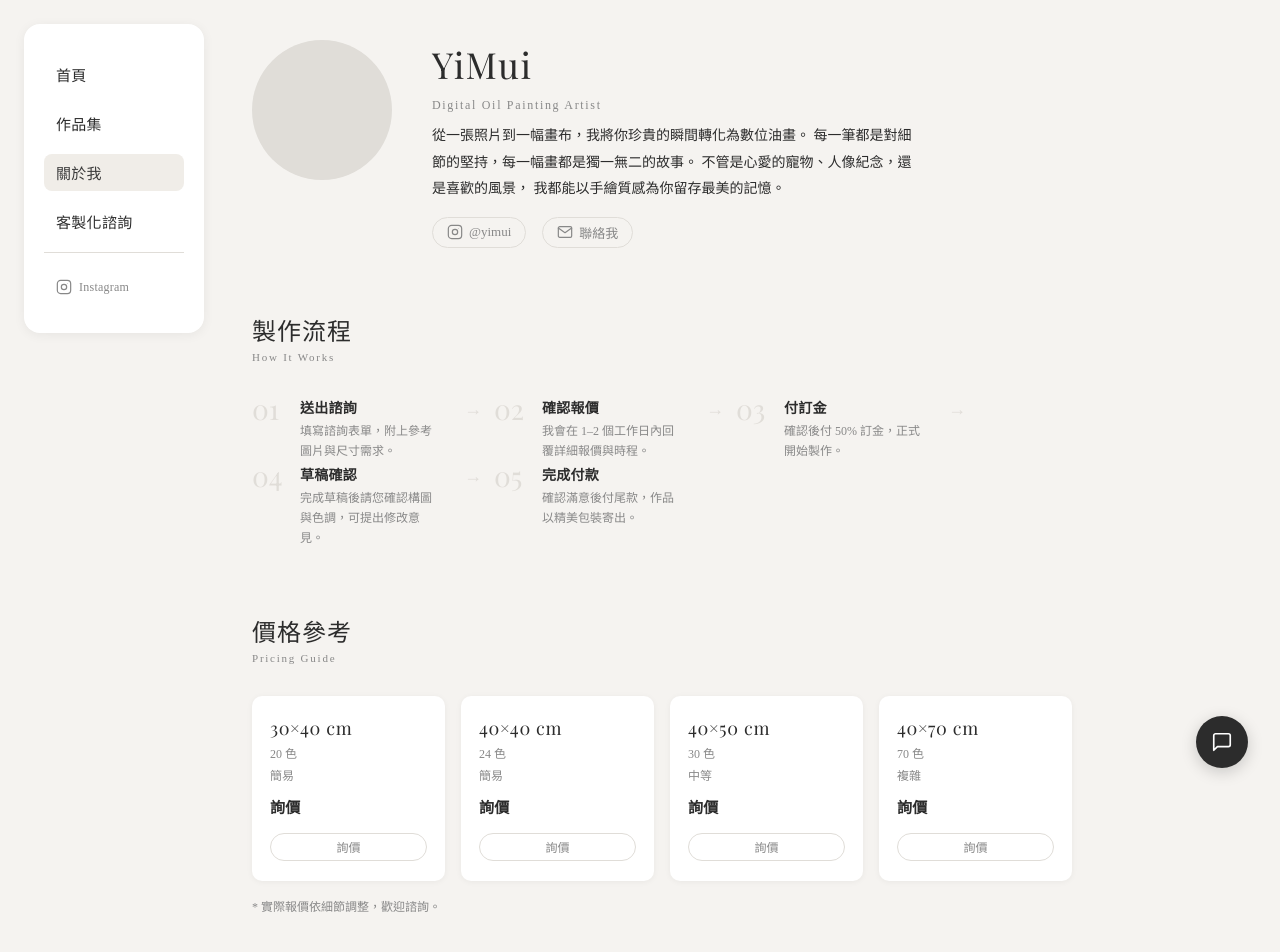
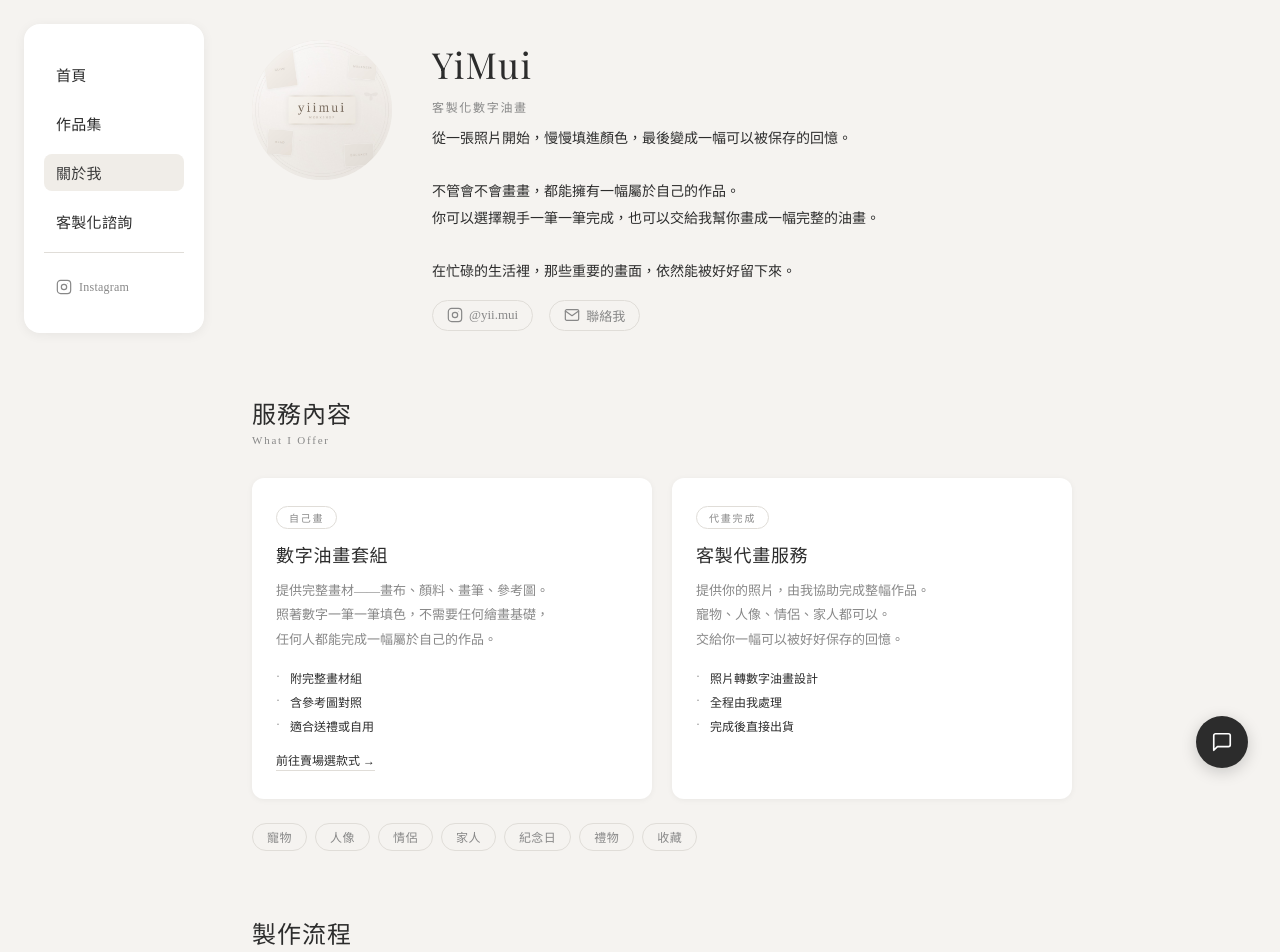
Before and after one commit to yiznmin/painting-website, a Vue app: page /#/about in a window 1280 px wide. Shown: the top 952 px of the page. Built offline with nearby package versions, Linux system fonts and the light colour scheme; a web font is replaced by a local one.

Commit message:
更新聯絡資訊、業務內容、頭貼與賣場連結

```diff
--- a/src/components/SideNav.vue
+++ b/src/components/SideNav.vue
@@ -6,7 +6,7 @@
     <RouterLink to="/contact" class="nav-item" :class="{ active: route.name === 'contact' }">客製化諮詢</RouterLink>
 
     <div class="sidebar-social">
-      <a href="https://www.instagram.com/" target="_blank" rel="noopener" class="social-link" title="Instagram">
+      <a href="https://www.instagram.com/yii.mui?igsh=MWJ3dHViMDIxcWp5ZQ==" target="_blank" rel="noopener" class="social-link" title="Instagram">
         <svg width="16" height="16" viewBox="0 0 24 24" fill="none" stroke="currentColor" stroke-width="1.8" stroke-linecap="round" stroke-linejoin="round">
           <rect x="2" y="2" width="20" height="20" rx="5" ry="5"/>
           <circle cx="12" cy="12" r="4"/>
--- a/src/views/AboutView.vue
+++ b/src/views/AboutView.vue
@@ -2,26 +2,25 @@
   <div class="about">
     <div class="about-header">
       <div class="about-avatar-wrap">
-        <img v-if="false" src="" alt="YiMui" class="about-avatar" />
-        <div class="about-avatar-placeholder"></div>
+        <img src="/images/headshot.jpg" alt="YiMui" class="about-avatar" />
       </div>
       <div class="about-intro">
         <h1 class="about-name">YiMui</h1>
-        <p class="about-en">Digital Oil Painting Artist</p>
+        <p class="about-en">客製化數字油畫</p>
         <p class="about-bio">
-          從一張照片到一幅畫布，我將你珍貴的瞬間轉化為數位油畫。
-          每一筆都是對細節的堅持，每一幅畫都是獨一無二的故事。
-          不管是心愛的寵物、人像紀念，還是喜歡的風景，
-          我都能以手繪質感為你留存最美的記憶。
+          從一張照片開始，慢慢填進顏色，最後變成一幅可以被保存的回憶。<br /><br />
+          不管會不會畫畫，都能擁有一幅屬於自己的作品。<br />
+          你可以選擇親手一筆一筆完成，也可以交給我幫你畫成一幅完整的油畫。<br /><br />
+          在忙碌的生活裡，那些重要的畫面，依然能被好好留下來。
         </p>
         <div class="about-links">
-          <a href="https://www.instagram.com/" target="_blank" rel="noopener" class="about-social">
+          <a href="https://www.instagram.com/yii.mui?igsh=MWJ3dHViMDIxcWp5ZQ==" target="_blank" rel="noopener" class="about-social">
             <svg width="16" height="16" viewBox="0 0 24 24" fill="none" stroke="currentColor" stroke-width="1.8" stroke-linecap="round" stroke-linejoin="round">
               <rect x="2" y="2" width="20" height="20" rx="5" ry="5"/>
               <circle cx="12" cy="12" r="4"/>
               <circle cx="17.5" cy="6.5" r="0.5" fill="currentColor" stroke="none"/>
             </svg>
-            @yimui
+            @yii.mui
           </a>
           <RouterLink to="/contact" class="about-social">
             <svg width="16" height="16" viewBox="0 0 24 24" fill="none" stroke="currentColor" stroke-width="1.8" stroke-linecap="round" stroke-linejoin="round"><path d="M4 4h16c1.1 0 2 .9 2 2v12c0 1.1-.9 2-2 2H4c-1.1 0-2-.9-2-2V6c0-1.1.9-2 2-2z"/><polyline points="22,6 12,13 2,6"/></svg>
@@ -30,6 +29,46 @@
         </div>
       </div>
     </div>
+
+    <!-- 服務項目 -->
+    <section class="services">
+      <h2 class="section-title">服務內容</h2>
+      <p class="section-sub">What I Offer</p>
+      <div class="service-grid">
+        <div class="service-card">
+          <div class="service-tag">自己畫</div>
+          <h3 class="service-name">數字油畫套組</h3>
+          <p class="service-desc">
+            提供完整畫材——畫布、顏料、畫筆、參考圖。<br />
+            照著數字一筆一筆填色，不需要任何繪畫基礎，<br />
+            任何人都能完成一幅屬於自己的作品。
+          </p>
+          <ul class="service-list">
+            <li>附完整畫材組</li>
+            <li>含參考圖對照</li>
+            <li>適合送禮或自用</li>
+          </ul>
+          <a href="https://tw.shp.ee/Ypd5hsNs" target="_blank" rel="noopener" class="service-shop-btn">前往賣場選款式 →</a>
+        </div>
+        <div class="service-card">
+          <div class="service-tag">代畫完成</div>
+          <h3 class="service-name">客製代畫服務</h3>
+          <p class="service-desc">
+            提供你的照片，由我協助完成整幅作品。<br />
+            寵物、人像、情侶、家人都可以。<br />
+            交給你一幅可以被好好保存的回憶。
+          </p>
+          <ul class="service-list">
+            <li>照片轉數字油畫設計</li>
+            <li>全程由我處理</li>
+            <li>完成後直接出貨</li>
+          </ul>
+        </div>
+      </div>
+      <div class="service-subjects">
+        <span class="subject-tag" v-for="s in subjects" :key="s">{{ s }}</span>
+      </div>
+    </section>
 
     <!-- 製作流程 -->
     <section class="process">
@@ -41,6 +80,7 @@
           <div class="step-content">
             <h3 class="step-title">{{ step.title }}</h3>
             <p class="step-desc">{{ step.desc }}</p>
+            <a v-if="step.link" :href="step.link" target="_blank" rel="noopener" class="step-link">前往賣場 →</a>
           </div>
           <div v-if="i < steps.length - 1" class="step-arrow">→</div>
         </div>
@@ -70,26 +110,29 @@
 <script setup>
 const steps = [
   {
-    title: '送出諮詢',
-    desc: '填寫諮詢表單，附上參考圖片與尺寸需求。'
+    title: '私訊照片',
+    desc: '傳送照片與希望的尺寸，或至指定賣場選擇款式。',
+    link: 'https://tw.shp.ee/Ypd5hsNs'
   },
   {
-    title: '確認報價',
-    desc: '我會在 1–2 個工作日內回覆詳細報價與時程。'
+    title: '評估報價',
+    desc: '我協助評估內容並提供報價，說明呈現效果後由你決定是否製作。'
   },
   {
-    title: '付訂金',
-    desc: '確認後付 50% 訂金，正式開始製作。'
+    title: '確認付訂金',
+    desc: '確認訂單後支付訂金，訂單一旦確認即不再修改內容。'
   },
   {
-    title: '草稿確認',
-    desc: '完成草稿後請您確認構圖與色調，可提出修改意見。'
+    title: '開始製作',
+    desc: '依選擇服務進行——自己畫組準備畫材寄出；代畫組由我完成整幅作品。'
   },
   {
-    title: '完成付款',
-    desc: '確認滿意後付尾款，作品以精美包裝寄出。'
+    title: '完成出貨',
+    desc: '付尾款後出貨，全程由我處理，無需自行購買或寄送材料。'
   }
 ]
+
+const subjects = ['寵物', '人像', '情侶', '家人', '紀念日', '禮物', '收藏']
 
 const pricingTiers = [
   { size: '30×40', colors: '20 色', difficulty: '簡易', price: '詢價' },
@@ -176,6 +219,122 @@ const pricingTiers = [
 .about-social:hover {
   border-color: var(--color-text);
   color: var(--color-text);
+}
+
+/* 服務項目 */
+.services {
+  margin-bottom: 64px;
+}
+
+.service-grid {
+  display: grid;
+  grid-template-columns: 1fr 1fr;
+  gap: 20px;
+  margin-bottom: 24px;
+}
+
+.service-card {
+  background: var(--color-sidebar);
+  border-radius: 12px;
+  padding: 28px 24px;
+  display: flex;
+  flex-direction: column;
+  gap: 12px;
+  box-shadow: 0 1px 6px rgba(0,0,0,0.05);
+}
+
+.service-tag {
+  font-size: 10px;
+  letter-spacing: 0.18em;
+  color: var(--color-text-light);
+  border: 1px solid var(--color-border);
+  border-radius: 20px;
+  padding: 3px 12px;
+  width: fit-content;
+}
+
+.service-name {
+  font-family: var(--font-serif);
+  font-size: 18px;
+  font-weight: 400;
+  letter-spacing: 0.04em;
+}
+
+.service-desc {
+  font-size: 13px;
+  line-height: 1.9;
+  color: var(--color-text-light);
+}
+
+.service-list {
+  list-style: none;
+  display: flex;
+  flex-direction: column;
+  gap: 6px;
+  margin-top: 4px;
+}
+
+.service-list li {
+  font-size: 12px;
+  color: var(--color-text);
+  padding-left: 14px;
+  position: relative;
+}
+
+.service-list li::before {
+  content: '·';
+  position: absolute;
+  left: 0;
+  color: var(--color-text-light);
+}
+
+.service-subjects {
+  display: flex;
+  flex-wrap: wrap;
+  gap: 8px;
+}
+
+.service-shop-btn {
+  display: inline-block;
+  margin-top: 4px;
+  font-size: 12px;
+  color: var(--color-text);
+  border-bottom: 1px solid var(--color-border);
+  padding-bottom: 1px;
+  transition: border-color 0.15s;
+  width: fit-content;
+}
+
+.service-shop-btn:hover {
+  border-color: var(--color-text);
+}
+
+.step-link {
+  display: inline-block;
+  margin-top: 6px;
+  font-size: 12px;
+  color: var(--color-text-light);
+  border-bottom: 1px solid var(--color-border);
+  padding-bottom: 1px;
+  transition: color 0.15s, border-color 0.15s;
+}
+
+.step-link:hover {
+  color: var(--color-text);
+  border-color: var(--color-text);
+}
+
+.subject-tag {
+  font-size: 12px;
+  color: var(--color-text-light);
+  border: 1px solid var(--color-border);
+  border-radius: 20px;
+  padding: 4px 14px;
+  letter-spacing: 0.04em;
+}
+
+@media (max-width: 600px) {
+  .service-grid { grid-template-columns: 1fr; }
 }
 
 /* 共用 section */
--- a/src/views/ContactView.vue
+++ b/src/views/ContactView.vue
@@ -81,7 +81,9 @@
     </form>
 
     <div class="contact-note">
-      <p>送出後，我們會盡快與您聯絡。</p>
+      <p>送出後會盡快與您聯絡。也歡迎直接透過 Instagram 私訊：
+        <a href="https://www.instagram.com/yii.mui?igsh=MWJ3dHViMDIxcWp5ZQ==" target="_blank" rel="noopener" class="note-link">@yii.mui</a>
+      </p>
     </div>
 
     <!-- FAQ -->
@@ -118,28 +120,28 @@ const successMsg = ref('')
 
 const faqs = [
   {
-    q: '完成一幅作品需要多久時間？',
-    a: '依尺寸與複雜度而定，一般小尺寸（30×40）約需 2–3 週，大尺寸或複雜作品約需 4–6 週。'
+    q: '你們提供哪兩種服務？',
+    a: '「自己畫」：提供完整畫材組（畫布、顏料、畫筆、參考圖），你親手一筆一筆完成。「代畫完成」：提供照片由我幫你畫成一幅完整的油畫，完成後直接出貨。'
+  },
+  {
+    q: '不會畫畫也可以嗎？',
+    a: '完全可以！數字油畫已將畫面分成編號區塊，對應顏料顏色，只要按照數字填色就能完成，不需要任何繪畫基礎。'
+  },
+  {
+    q: '可以指定什麼主題？',
+    a: '寵物、人像、情侶、家人都可以，也接受紀念日或特殊場合的照片。提供清晰照片後我會協助評估效果。'
+  },
+  {
+    q: '確認訂單後可以修改內容嗎？',
+    a: '確認訂單後不再修改內容，因此我們會在確認前充分討論細節，並說明呈現效果，讓你再決定是否製作。'
   },
   {
     q: '費用怎麼計算？',
-    a: '費用依尺寸、色數與難易度報價，送出諮詢後我會根據您的需求提供詳細報價單。'
+    a: '依尺寸與服務類型報價，私訊照片與尺寸後我會提供詳細報價。確認後支付訂金，完成後付尾款。'
   },
   {
-    q: '可以指定人像或寵物嗎？',
-    a: '可以！人像、寵物、風景、靜物都接受。送出諮詢時附上您喜歡的參考圖，我們來討論細節。'
-  },
-  {
-    q: '如何付款？',
-    a: '確認訂單後先付訂金 50%，完成後確認滿意再付尾款。接受銀行轉帳、LINE Pay。'
-  },
-  {
-    q: '作品如何寄送？',
-    a: '完成後以厚紙板妥善包裝，使用黑貓宅急便寄送，運費由買方負擔，亦可面交（台北地區）。'
-  },
-  {
-    q: '可以要求修改嗎？',
-    a: '可以，製作過程中會提供草稿確認，正式完成前可提出一次修改意見。'
+    q: '需要自己購買材料或寄送嗎？',
+    a: '不需要，全程由我協助處理，包含材料準備與寄送，你只需要提供照片即可。'
   }
 ]
 
@@ -181,9 +183,9 @@ async function handleSubmit() {
     const body = encodeURIComponent(
       `${artworkInfo}姓名：${form.name}\n電子郵件：${form.email}\n聯絡電話：${form.phone || '未填'}\n希望尺寸：${form.size || '未填'}\n\n諮詢內容：\n${form.message}\n\n附件數量：${files.value.length} 個（請另行寄送附件）`
     )
-    window.location.href = `mailto:yimui@example.com?subject=${subject}&body=${body}`
+    window.location.href = `mailto:yiimui.studio@gmail.com?subject=${subject}&body=${body}`
 
-    successMsg.value = '已開啟郵件程式，請確認送出。附件請另行寄送至 yimui@example.com。'
+    successMsg.value = '已開啟郵件程式，請確認送出。附件請另行寄送至 yiimui.studio@gmail.com。'
     form.name = ''
     form.email = ''
     form.phone = ''
@@ -191,7 +193,7 @@ async function handleSubmit() {
     form.message = ''
     files.value = []
   } catch {
-    errorMsg.value = '發生錯誤，請直接寄信至 yimui@example.com。'
+    errorMsg.value = '發生錯誤，請直接寄信至 yiimui.studio@gmail.com。'
   } finally {
     submitting.value = false
   }
@@ -378,6 +380,16 @@ textarea:focus {
   line-height: 1.7;
 }
 
+.note-link {
+  color: var(--color-text);
+  border-bottom: 1px solid var(--color-border);
+  transition: border-color 0.15s;
+}
+
+.note-link:hover {
+  border-color: var(--color-text);
+}
+
 /* FAQ */
 .faq {
   margin-top: 56px;
--- a/src/views/HomeView.vue
+++ b/src/views/HomeView.vue
@@ -4,13 +4,13 @@
     <!-- Hero 區：純文字 + 右側線條裝飾 -->
     <section class="hero">
       <div class="hero-text">
-        <p class="hero-label">Digital Oil Painting</p>
+        <p class="hero-label">客製化數字油畫</p>
         <h1 class="hero-title">YiMui</h1>
-        <p class="hero-tagline">From inspiration to canvas,<br />flowing between digital and reality.</p>
+        <p class="hero-tagline">把回憶變成<br />可以留下來的樣子</p>
         <div class="hero-divider"></div>
         <div class="hero-actions">
           <RouterLink to="/portfolio" class="btn-primary">瀏覽作品集</RouterLink>
-          <RouterLink to="/contact" class="btn-ghost">客製化諮詢</RouterLink>
+          <RouterLink to="/contact" class="btn-ghost">私訊訂製</RouterLink>
         </div>
       </div>
 
@@ -45,7 +45,7 @@
     <section class="marquee-wrap" aria-hidden="true">
       <div class="marquee-track">
         <span v-for="n in 3" :key="n" class="marquee-text">
-          Digital Oil Painting &nbsp;·&nbsp; 數位油畫 &nbsp;·&nbsp; Custom Order &nbsp;·&nbsp; 客製化訂單 &nbsp;·&nbsp;
+          寵物 &nbsp;·&nbsp; 人像 &nbsp;·&nbsp; 情侶 &nbsp;·&nbsp; 家人 &nbsp;·&nbsp; 紀念日 &nbsp;·&nbsp; 禮物 &nbsp;·&nbsp; 收藏 &nbsp;·&nbsp; Custom Oil Painting &nbsp;·&nbsp;
         </span>
       </div>
     </section>
@@ -85,9 +85,9 @@
 
     <!-- CTA 底部 -->
     <section class="cta-section">
-      <p class="cta-sub">想要一幅專屬於你的畫嗎？</p>
-      <h2 class="cta-title">讓我將你的靈感變成畫布上的故事</h2>
-      <RouterLink to="/contact" class="btn-primary">立即諮詢</RouterLink>
+      <p class="cta-sub">那些重要的畫面，依然能被好好留下來</p>
+      <h2 class="cta-title">私訊照片＋尺寸<br />我來幫你評估與報價</h2>
+      <RouterLink to="/contact" class="btn-primary">私訊訂製</RouterLink>
     </section>
 
   </div>
@@ -105,16 +105,16 @@ const featuredArtworks = computed(() => {
 
 const features = [
   {
-    title: '手繪質感',
-    desc: '每一筆色彩都經過精心調配，保有真實油畫的層次與溫度。'
+    title: '自己畫',
+    desc: '提供完整畫材組，照著參考圖一筆一筆完成，不需要任何繪畫基礎，任何人都能擁有一幅屬於自己的作品。'
   },
   {
-    title: '全程溝通',
-    desc: '從草稿到完成，保持密切溝通，確保作品符合你的期望。'
+    title: '代畫完成',
+    desc: '提供你的照片，由我協助完成整幅作品，交給你一幅可以被好好保存的回憶。'
   },
   {
-    title: '安心寄送',
-    desc: '完成後以厚紙板妥善包裝，安全送達你的手中。'
+    title: '私訊訂製',
+    desc: '傳送照片與尺寸需求，我會協助評估與報價，全程由我處理，無需自行購買或寄送材料。'
   }
 ]
 </script>
```
Also changed, not shown: src/components/FloatingContact.vue (+2 -15 lines), public/images/headshot.jpg (added), 1 other file (tests, documents, lock files or other folders).
